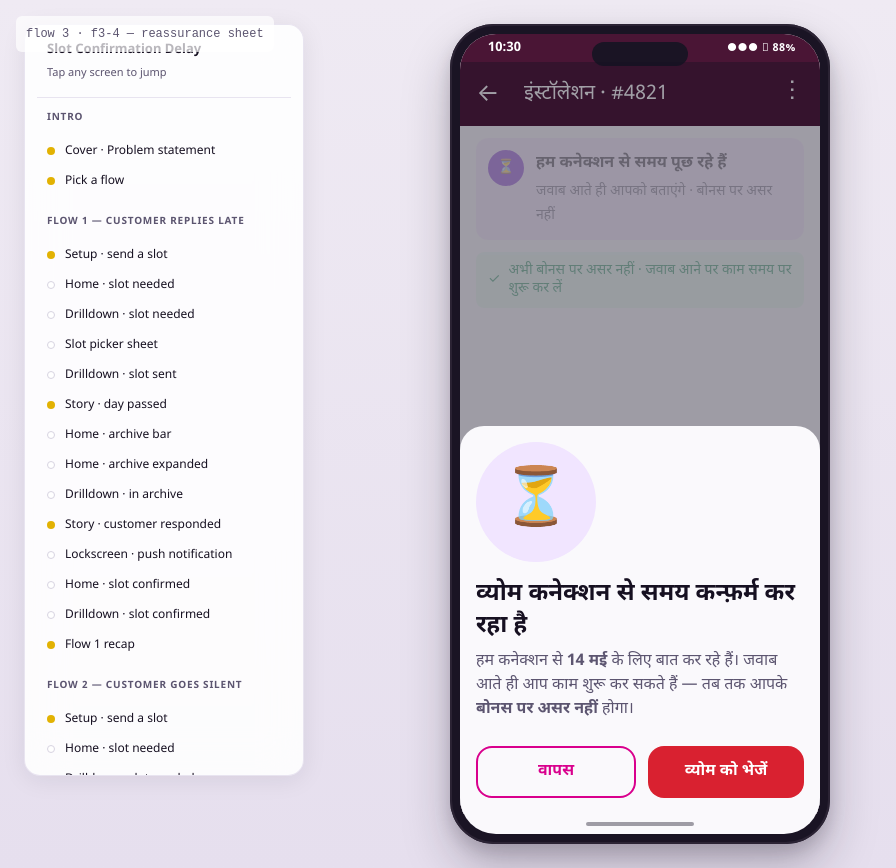
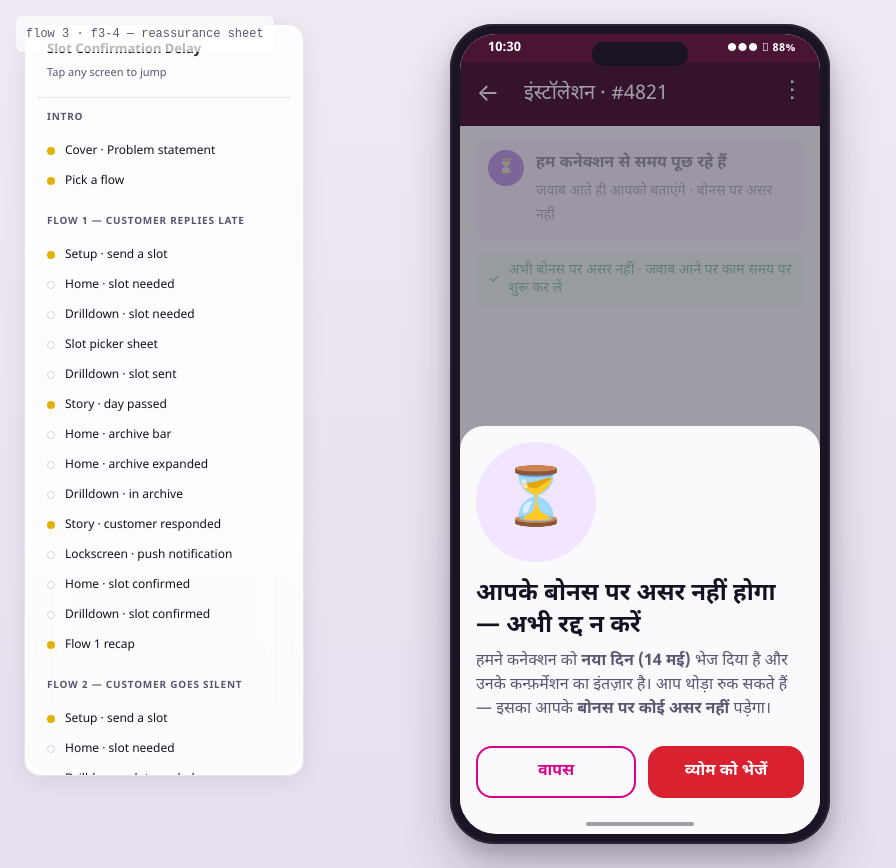
Before and after one commit to saadbeg-pixel/prototype-wiom-csp, a plain HTML site: page slot-confirmation-delay/flow3/f3-4.html in a window 1280 px wide. Shown: the whole page, without its empty margins (0-896 px from the left). Drawn offline with Linux system fonts and the light colour scheme.

Commit message:
Flow 3: lead reassurance sheet with bonus-safety message
Bonus is the partner's primary worry — so it's now in the heading
("आपके बोनस पर असर नहीं होगा — अभी रद्द न करें") with the body
explaining the new-day-sent-and-waiting state underneath.

Co-Authored-By: Claude Opus 4.7 (1M context) <noreply@anthropic.com>

```diff
--- a/slot-confirmation-delay/flow3/f3-4.html
+++ b/slot-confirmation-delay/flow3/f3-4.html
@@ -57,11 +57,11 @@
             <div class="sheet__illustration sheet__illustration--info">
               <span style="font-size: 56px; line-height: 1">⏳</span>
             </div>
-            <div class="sheet__title">व्योम कनेक्शन से समय कन्फ़र्म कर रहा है</div>
+            <div class="sheet__title">आपके बोनस पर असर नहीं होगा — अभी रद्द न करें</div>
             <div class="sheet__body">
-              हम कनेक्शन से <strong>14 मई</strong> के लिए बात कर रहे हैं।
-              जवाब आते ही आप काम शुरू कर सकते हैं — तब तक आपके
-              <strong>बोनस पर असर नहीं</strong> होगा।
+              हमने कनेक्शन को <strong>नया दिन (14 मई)</strong> भेज दिया है
+              और उनके कन्फ़र्मेशन का इंतज़ार है। आप थोड़ा रुक सकते हैं —
+              इसका आपके <strong>बोनस पर कोई असर नहीं</strong> पड़ेगा।
             </div>
             <div style="display: flex; gap: 12px; width: 100%">
               <button class="btn btn--secondary" style="flex: 1" data-goto="f3-5a.html">वापस</button>
```
